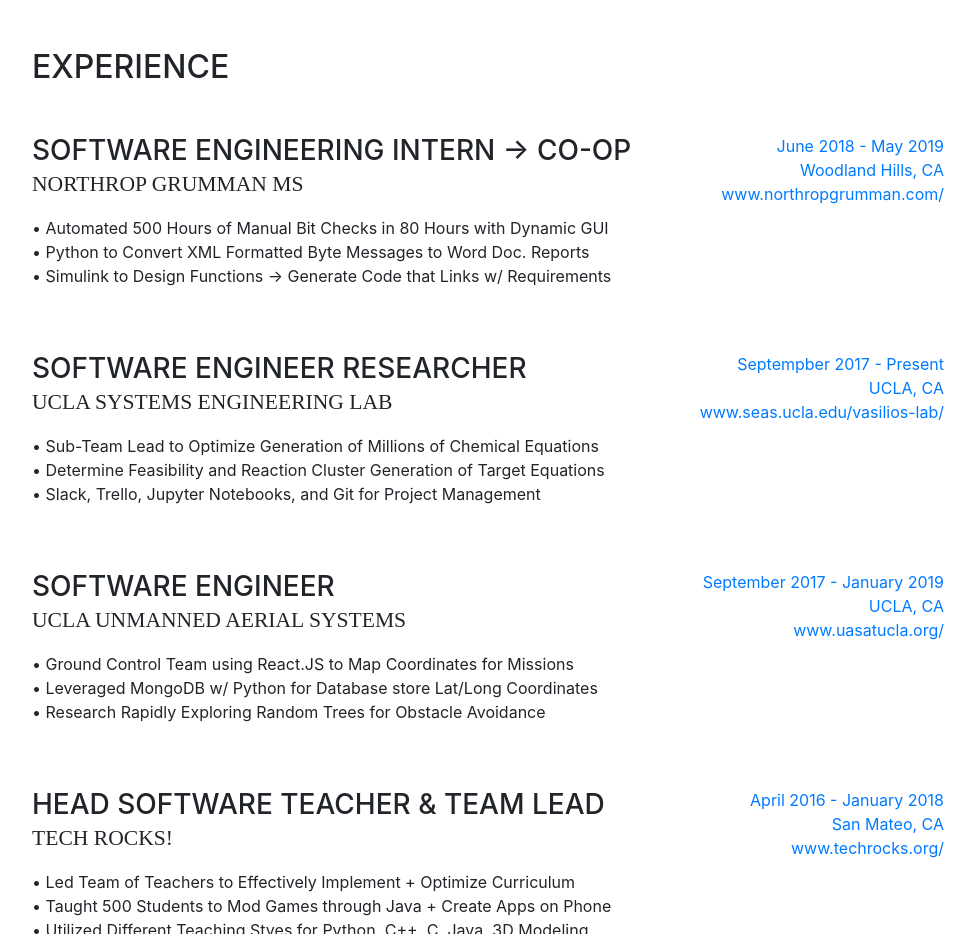
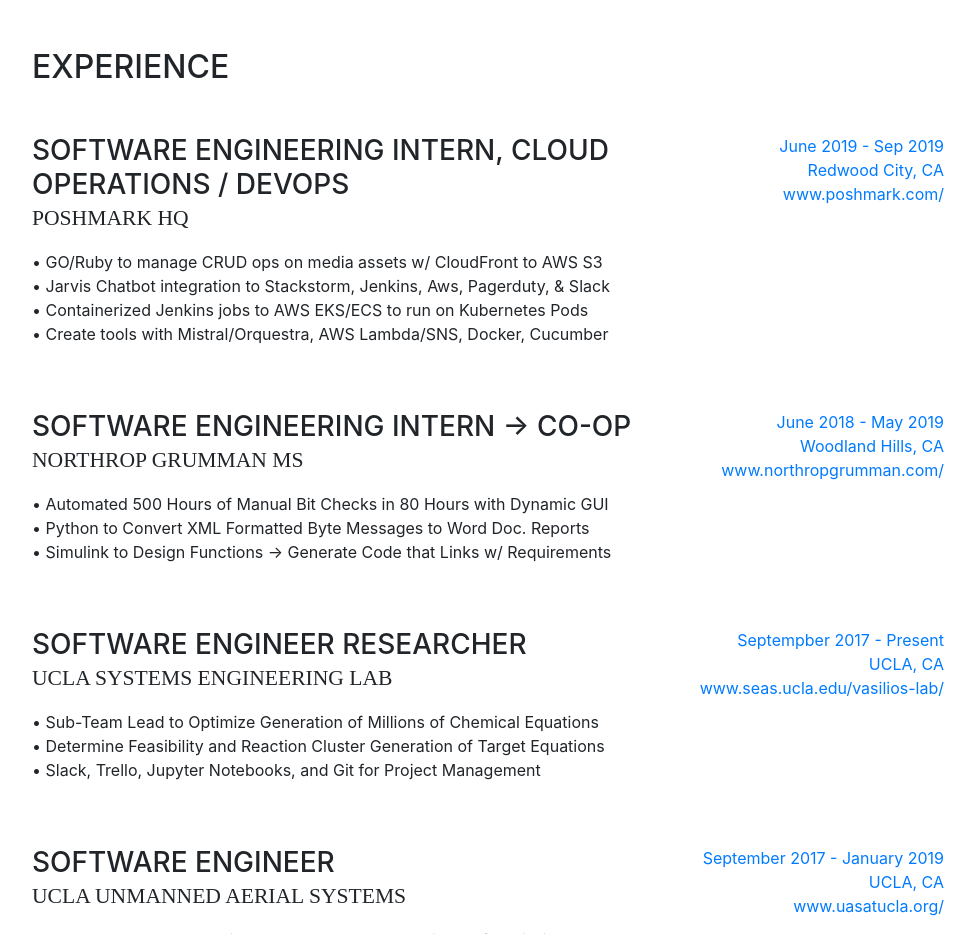
Before and after one commit to rlin2k1/roylin.me, a website with bundled scripts: page index.html in a window 1280 px wide. Shown: the part 800-1734 px from the top of the page, without its empty margins (288-1263 px from the left). Built offline with nearby package versions, Linux system fonts and the light colour scheme; a web font is replaced by a local one.

Commit message:
Adds Poshmark work experience.

```diff
--- a/index.html
+++ b/index.html
@@ -105,6 +105,17 @@
       <section class="resume-section p-3 p-lg-5 d-flex flex-column" id="experience">
         <div class="my-auto">
           <h2 class="mb-5">Experience</h2>
+
+          <div class="resume-item d-flex flex-column flex-md-row mb-5">
+            <div class="resume-content mr-auto">
+              <h3 class="mb-0">Software Engineering Intern, Cloud Operations / DevOps</h3>
+              <div class="subheading mb-3">Poshmark HQ</div>
+              <p>• GO/Ruby to manage CRUD ops on media assets w/ CloudFront to AWS S3<br>• Jarvis Chatbot integration to Stackstorm, Jenkins, Aws, Pagerduty, & Slack<br>• Containerized Jenkins jobs to AWS EKS/ECS to run on Kubernetes Pods<br>• Create tools with Mistral/Orquestra, AWS Lambda/SNS, Docker, Cucumber</p>
+            </div>
+            <div class="resume-date text-md-right">
+              <span class="text-primary">June 2019 - Sep 2019<br>Redwood City, CA<br><a href="https://www.poshmark.com/">www.poshmark.com/</a></span>
+            </div>
+          </div>
 
           <div class="resume-item d-flex flex-column flex-md-row mb-5">
             <div class="resume-content mr-auto">
```
